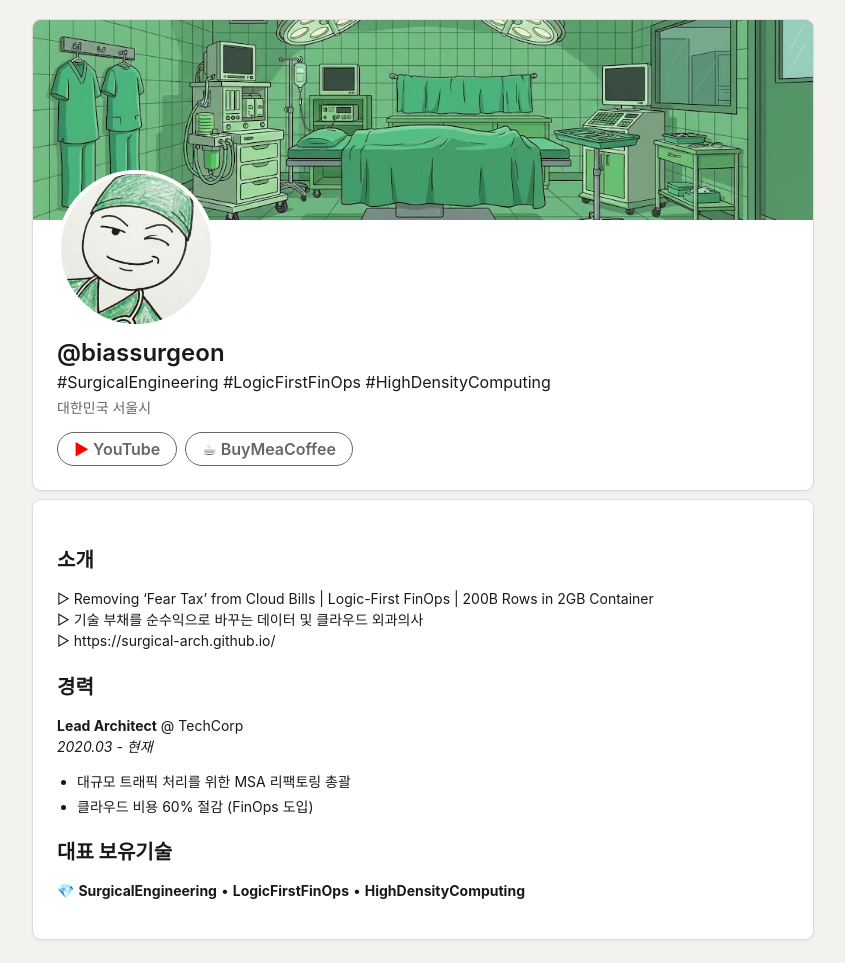
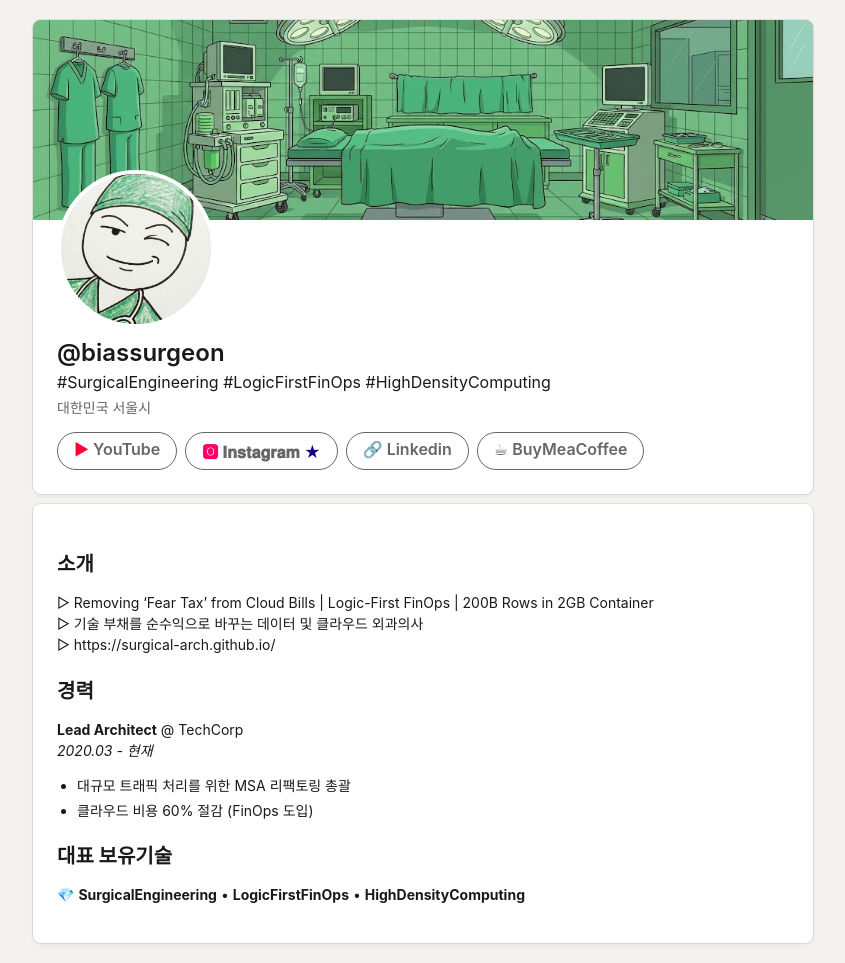
Before and after one commit to surgical-arch/surgical-arch.github.io, a Jekyll site: the page built from index.md, in a window 1280 px wide. Shown: the whole page, without its empty margins (217-1062 px from the left). Built offline with Jekyll 4.4.1, drawn with Linux system fonts in a browser that asks for light colours.

Commit message:
Update default.html

```diff
--- a/_layouts/default.html
+++ b/_layouts/default.html
@@ -118,7 +118,11 @@
                 <div class="buttons">
                     <!--<a href="#" class="btn btn-primary">관심분야</a>-->
                     <!--<a href="#" class="btn btn-outline">프로필 항목 등록</a>-->
-                    <a href="https://www.youtube.com/@biassurgeon" target="_blank" class="btn btn-gray"><font color="#FF0000">▶︎</font> YouTube</a>
+                    <a href="https://www.youtube.com/@biassurgeon" target="_blank" class="btn btn-gray"><font color="#FF0033">▶︎</font> YouTube</a>
+                    <a href="https://www.instagram.com/biassurgeon/" target="_blank" class="btn btn-gray"><font color="#FD0069">🅾</font> 𝐈𝐧𝐬𝐭𝐚𝐠𝐫𝐚𝐦 <font color="##FD0069">★</font></a>
+                    <a href="https://www.linkedin.com/in/surgical-architect-149a26393/" target="_blank" class="btn btn-gray"><font color="##0A66C2">🔗</font> Linkedin</a>
+
+
                     <a href="https://buymeacoffee.com/biassurgeon" target="_blank" class="btn btn-gray">☕ BuyMeaCoffee</a>
                 </div>
             </div>
```
